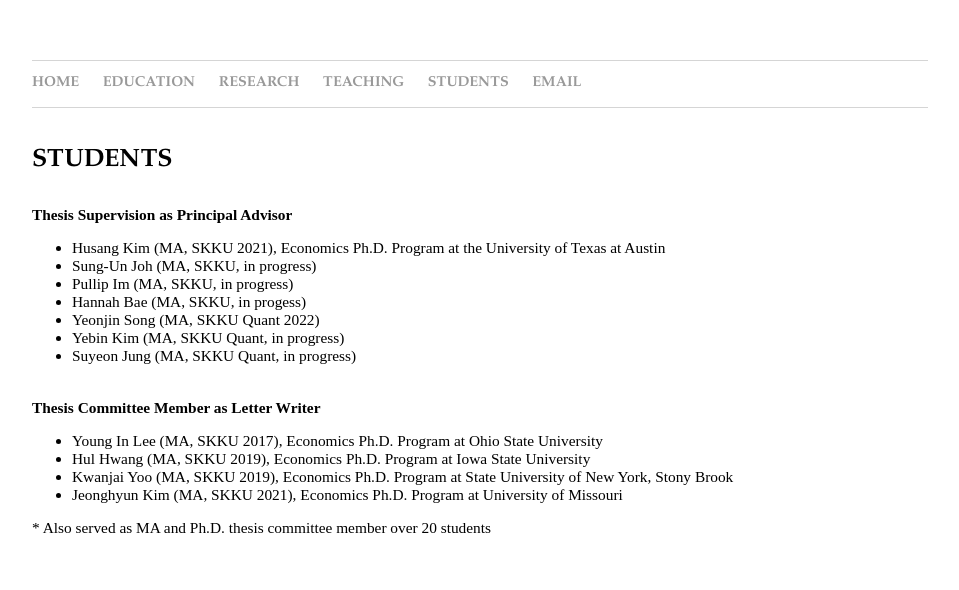
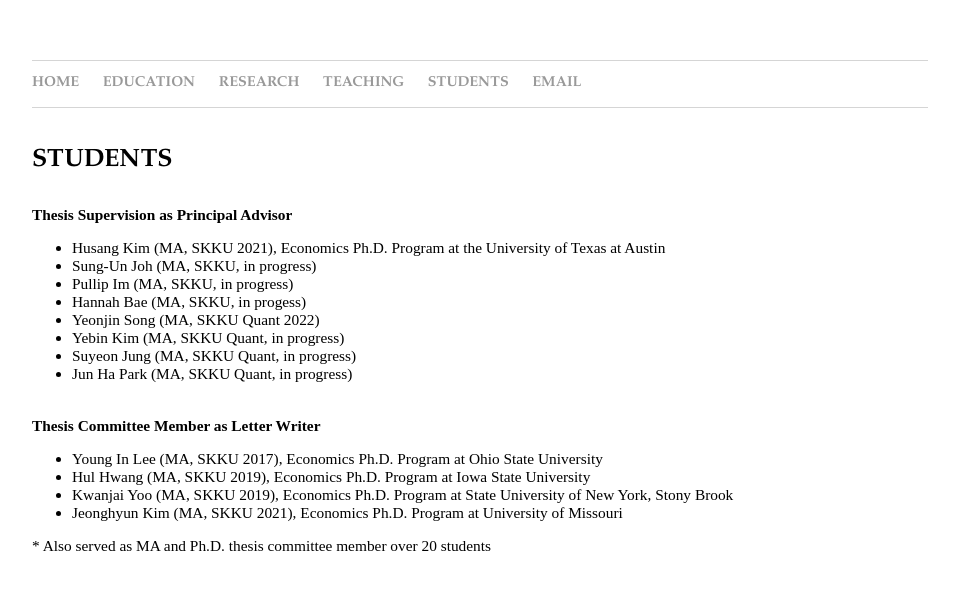
Before and after one commit to dooyeoncho/dooyeoncho.github.io, a Jekyll site: the page built from pages/students.html, in a window 1280 px wide. Shown: the top 590 px of the page, without its empty margins (160-1119 px from the left). Built offline with Jekyll 4.4.1, drawn with Linux system fonts in a browser that asks for light colours.

Commit message:
Update students.html

```diff
--- a/pages/students.html
+++ b/pages/students.html
@@ -19,7 +19,7 @@
 			<li>Yeonjin Song (MA, SKKU Quant 2022)</li>
 			<li>Yebin Kim (MA, SKKU Quant, in progress)</li>
 			<li>Suyeon Jung (MA, SKKU Quant, in progress)</li>
-
+		        <li>Jun Ha Park (MA, SKKU Quant, in progress)</li>
 		</ul>
 		</div>&nbsp;
 
```
